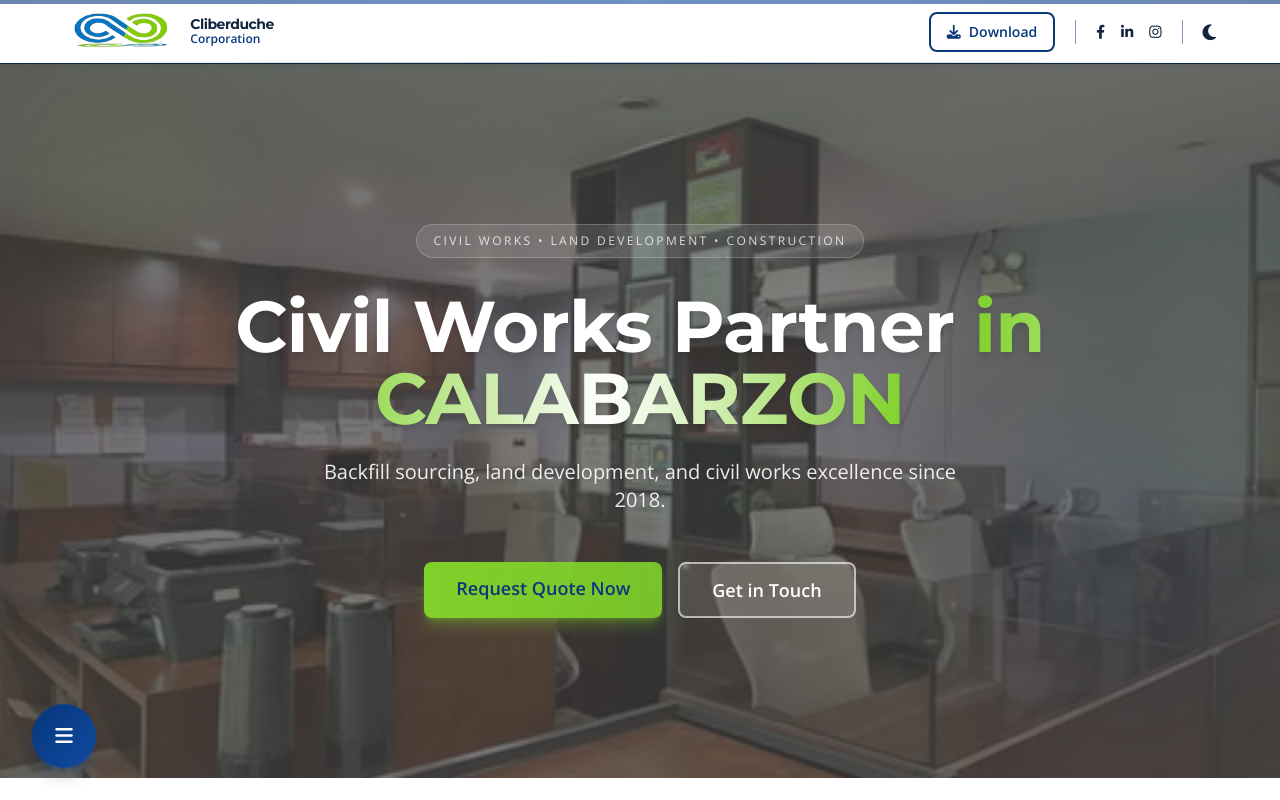
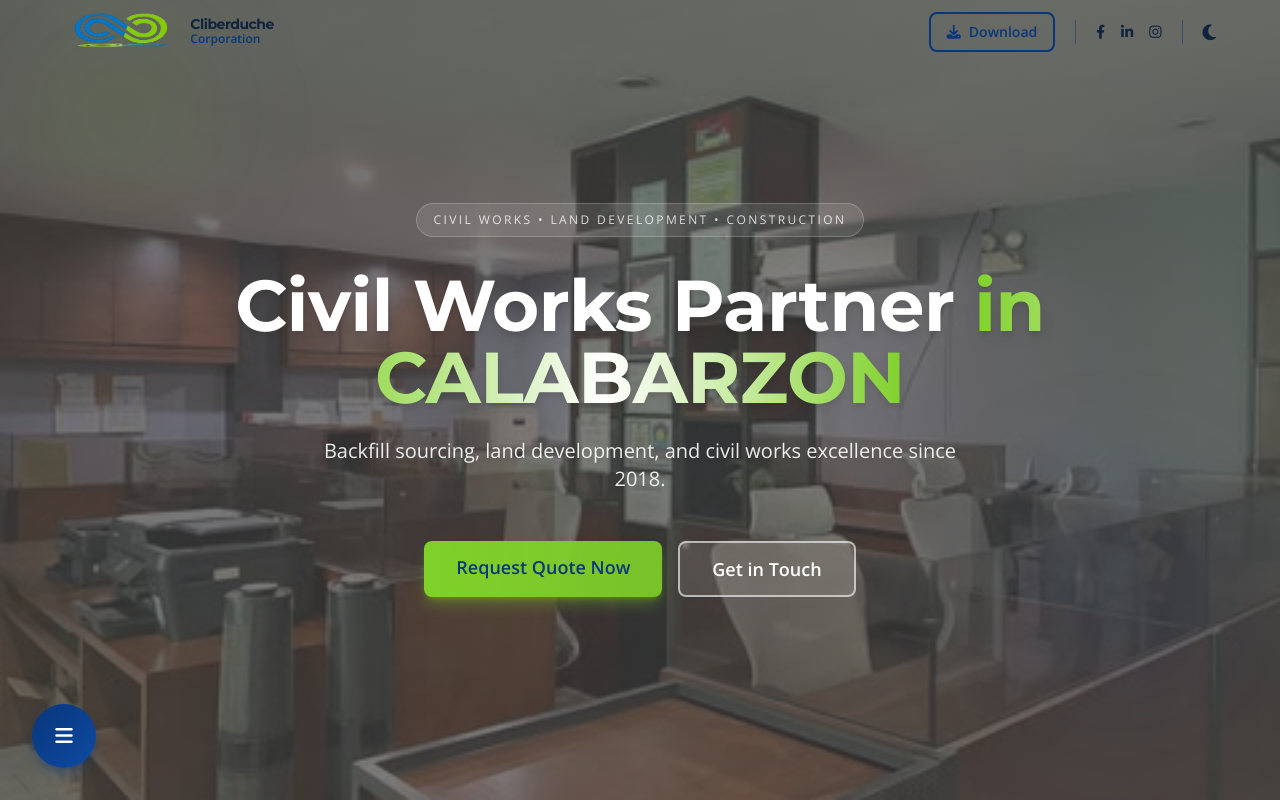
Before and after one commit to CarlAbigania/Cliberduche-Portfolio, a React (Vite) app: page / in a window 1280 px wide. Shown: the top 800 px of the page. Built offline with nearby package versions, Linux system fonts and the light colour scheme.

Commit message:
Make the hero section cover the entire viewport

```diff
--- a/src/components/Header.jsx
+++ b/src/components/Header.jsx
@@ -46,17 +46,7 @@ const Header = () => {
 
   return (
     <>
-      <header className={`fixed left-0 right-0 top-0 z-50 transition-all duration-300 h-16 ${
-        scrolled
-          ? 'bg-white dark:bg-gray-900 shadow-lg shadow-primary/10 dark:shadow-primary/15'
-          : 'bg-white/95 dark:bg-gray-900/95 shadow-md shadow-primary/5 dark:shadow-primary/10'
-      } border-b border-gray-200 dark:border-gray-700 backdrop-blur-md`}>
-        {/* Decorative top line */}
-        <div className="absolute top-0 left-0 right-0 h-1 bg-gradient-to-r from-primary via-accent to-primary opacity-60"></div>
-
-        {/* Subtle bottom accent line */}
-        <div className="absolute bottom-0 left-0 right-0 h-px bg-gradient-to-r from-transparent via-primary/30 to-transparent"></div>
-
+      <header className={`fixed left-0 right-0 top-0 z-50 transition-all duration-300 h-16 bg-transparent`}>
         {/* Main Header Content */}
         <div className="max-w-container mx-auto px-4 sm:px-6 h-full flex items-center justify-between relative z-10">
 
--- a/src/components/Hero.jsx
+++ b/src/components/Hero.jsx
@@ -4,7 +4,7 @@ const Hero = () => {
   return (
     <section
       id="home"
-      className="hero relative py-32 md:py-40 text-center text-white bg-center bg-cover"
+      className="hero relative min-h-screen flex items-center justify-center text-center text-white bg-center bg-cover"
       style={{
         backgroundImage: `linear-gradient(135deg, rgba(60, 60, 60, 0.75) 0%, rgba(70, 70, 70, 0.70) 50%, rgba(60, 60, 60, 0.75) 100%), url('/images/compony provided/office.jpg')`,
         backgroundAttachment: 'fixed',
--- a/src/index.css
+++ b/src/index.css
@@ -5,37 +5,15 @@
 @layer base {
   html {
     scroll-behavior: smooth;
-  }
-
-  /* Arrowless Scrollbar */
-  ::-webkit-scrollbar {
-    width: 11px;
-  }
-
-  ::-webkit-scrollbar-track {
-    background: rgba(15, 74, 161, 0.08);
-    border-radius: 10px;
-  }
-
-  ::-webkit-scrollbar-thumb {
-    background: #0F4AA1;
-    border-radius: 10px;
-    box-shadow: inset 0 0 6px rgba(0, 0, 0, 0.1);
-    transition: all 0.3s ease;
-  }
-
-  ::-webkit-scrollbar-thumb:hover {
-    background: #08377C;
-    box-shadow: inset 0 0 6px rgba(0, 0, 0, 0.2);
-  }
-
-  ::-webkit-scrollbar-button {
-    display: none;
+    margin: 0;
+    padding: 0;
   }
 
   body {
-    @apply bg-light text-dark antialiased font-sans;
+    @apply text-dark antialiased font-sans;
     line-height: 1.6;
+    margin: 0;
+    padding: 0;
   }
 
   ::selection {
--- a/src/pages/Home.jsx
+++ b/src/pages/Home.jsx
@@ -19,7 +19,7 @@ const Home = () => {
     <>
       <Header />
       <Sidebar />
-      <main className="pt-16">
+      <main>
         <section id="hero">
           <Hero />
         </section>
```
